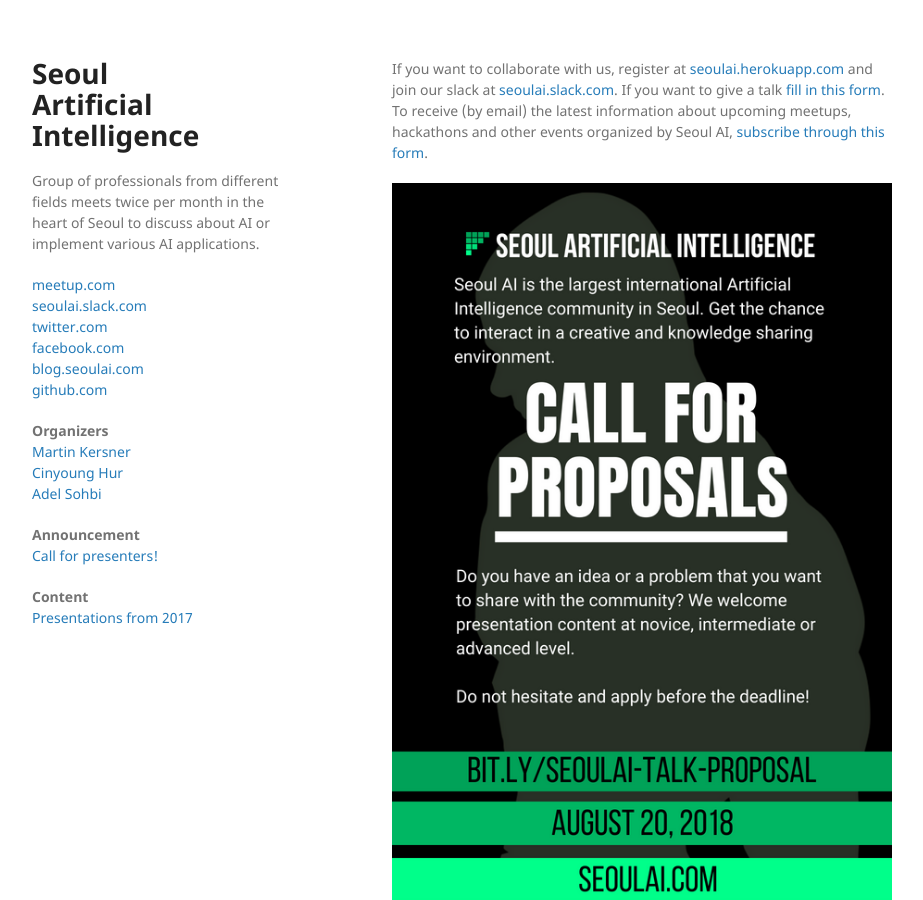
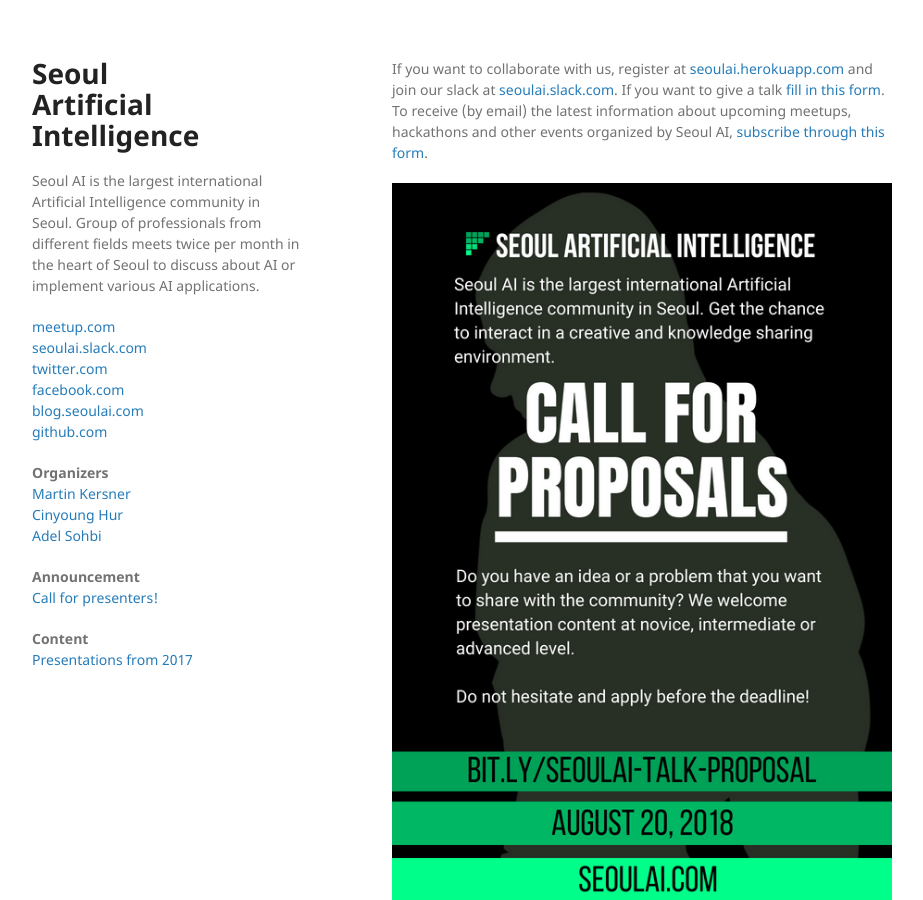
Before and after one commit to martinkersner/seoul-artificial-intelligence-meetup, a Jekyll site: the page built from docs/index.md, in a window 1280 px wide and 900 px high. Shown: the whole window, without its empty margins (178-1101 px from the left). Built offline with Jekyll 4.4.1, drawn with Linux system fonts in a browser that asks for light colours.

Commit message:
Update Seoul AI description

```diff
--- a/docs/_config.yml
+++ b/docs/_config.yml
@@ -1,5 +1,5 @@
 title: Seoul Artificial Intelligence
-description: Group of professionals from different fields meets twice per month in the heart of Seoul to discuss about AI or implement various AI applications.
+description: Seoul AI is the largest international Artificial Intelligence community in Seoul. Group of professionals from different fields meets twice per month in the heart of Seoul to discuss about AI or implement various AI applications.
 google_analytics: UA-106993341-1
 theme: jekyll-theme-minimal
 url: http://seoulai.com
--- a/docs/index.md
+++ b/docs/index.md
@@ -1,6 +1,6 @@
 ---
 layout: default
-summary: Seoul Artificial Intelligence (Seoul AI) is a group of enthusiasts willing to go the extra mile in becoming one of the best in their field. We are sharing our domain knowledge and working on Machine Learning projects in small groups.
+summary: Seoul AI is the largest international Artificial Intelligence community in Seoul. Group of professionals from different fields meets twice per month in the heart of Seoul to discuss about AI or implement various AI applications.
 tags: [Seoul,"Artificial Intelligence",meetup,AI,call,presenters,practioners,"Machine Learning",Korea,Gangnam]
 ---
 
```
Also changed, not shown: docs/2017.md (+1 -1 lines), docs/call-for-presenters-practitioners.md (+1 -1 lines), docs/coinhive.md (+1 -1 lines), docs/subscribe.md (+1 -1 lines).
